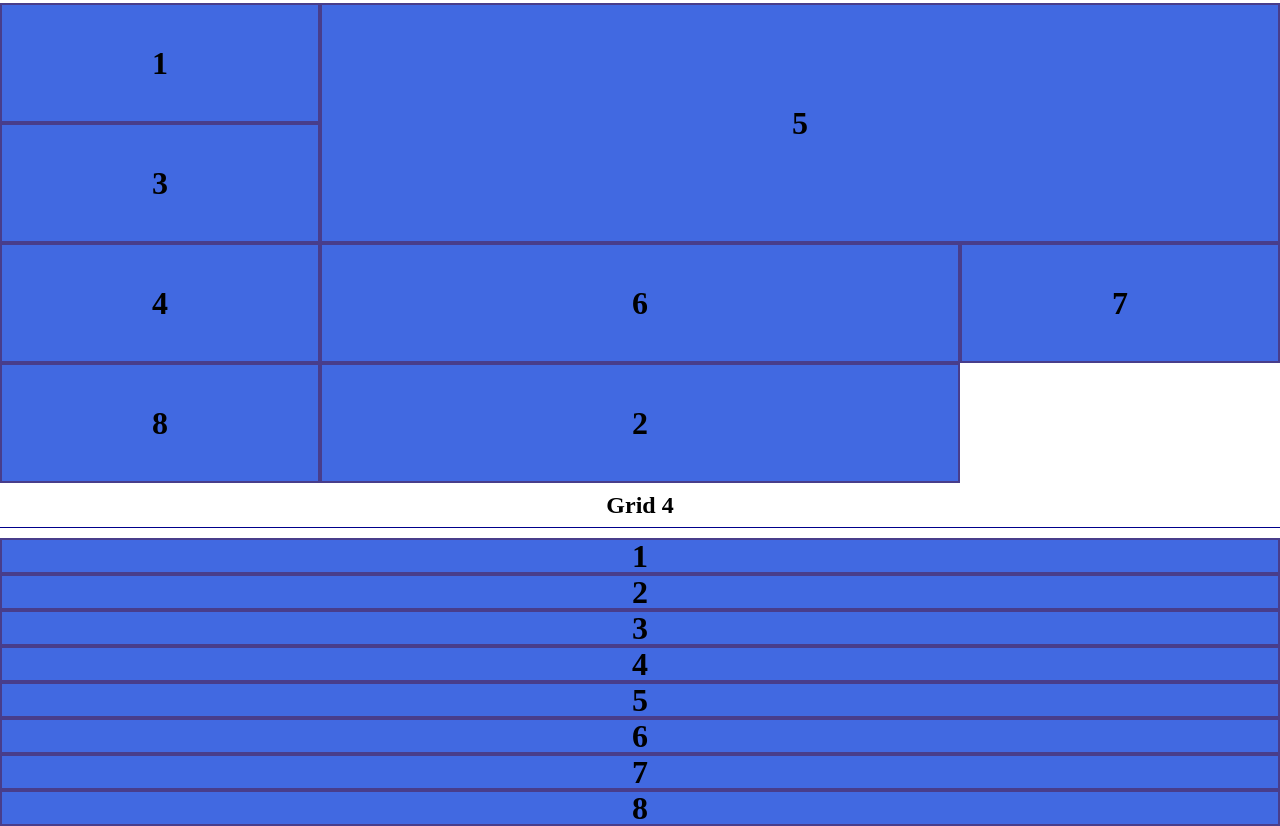
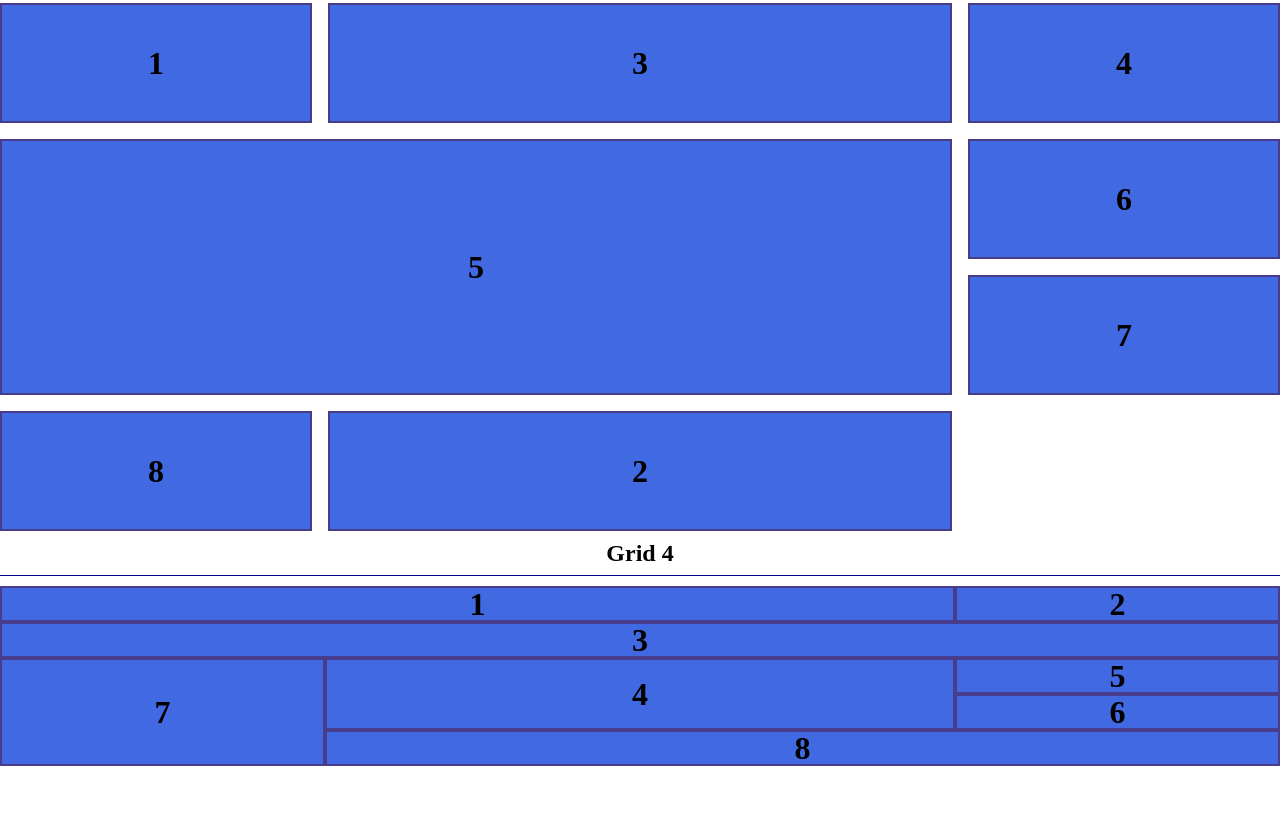
Before and after one commit to gran0578/codingwithajweek3, a plain HTML site: page index.html in a window 1280 px wide. Shown: the part 1030-1856 px from the top of the page. After the commit the page ends 1796 px from the top, so only its background shows below. Drawn offline with Linux system fonts and the light colour scheme.

Commit message:
Add gap between grid cells and implement grid layout for section four

```diff
--- a/styles/main.css
+++ b/styles/main.css
@@ -145,6 +145,9 @@ section.three article {
 
     grid-template-columns: 1fr 2fr 1fr;
     grid-auto-rows: 120px;
+
+    /* you can add space between grid cells with gap */
+    gap: 1em 1em;
 }
 
 section.three div:nth-child(2){
@@ -154,11 +157,59 @@ section.three div:nth-child(2){
 
 section.three div:nth-child(5) {
     /* you can use a shorthand for start and end */
-    grid-area: 1 / 2 / span 2 / span 2;
+    grid-area: 2 / 1 / span 2 / span 2;
 
-    /* this is the equivalent to writing */
+    /* this is the equivalent to writing
     grid-column-start: 2;
     grid-row-start: 1;
     grid-column-end: span 2;
-    grid-row-end: span 2;
+    grid-row-end: span 2; */
 }
+
+/* grid 1 - using a grid map */
+
+section.four article {
+    display: grid;
+
+    /* the first step to using a map is to draw the map */
+    grid-template-areas:
+    "nav cart"
+    "header header"
+    "main main"
+    "photo1 photo2"
+    "aside aside"
+    "footer footer"
+}
+
+/* the second step of the map is to tell each element which map sacpe it should fill */
+section.four div:nth-child(1){ grid-area: nav; }
+section.four div:nth-child(2){ grid-area: cart; }
+section.four div:nth-child(3){ grid-area: header; }
+section.four div:nth-child(4){ grid-area: main; }
+section.four div:nth-child(5){ grid-area: photo1; }
+section.four div:nth-child(6){ grid-area: photo2; }
+section.four div:nth-child(7){ grid-area: aside; }
+section.four div:nth-child(8){ grid-area: footer; }
+
+@media screen and (min-width:720px) {
+    /* to change the layout of the page, all you have todo is redraw the map */
+    section.four article {
+    grid-template-areas:
+    "nav nav cart"
+    "header header header"
+    "main main main"
+    "photo1 photo2 aside"
+    "footer footer footer";
+    }
+}
+
+@media screen and (min-width:900px) {
+    section.four article {
+        grid-template-areas:
+        "nav nav nav cart"
+        "header header header header"
+        "aside main main photo1"
+        "aside main main photo2"
+        "aside footer footer footer"
+    }
+}
```
